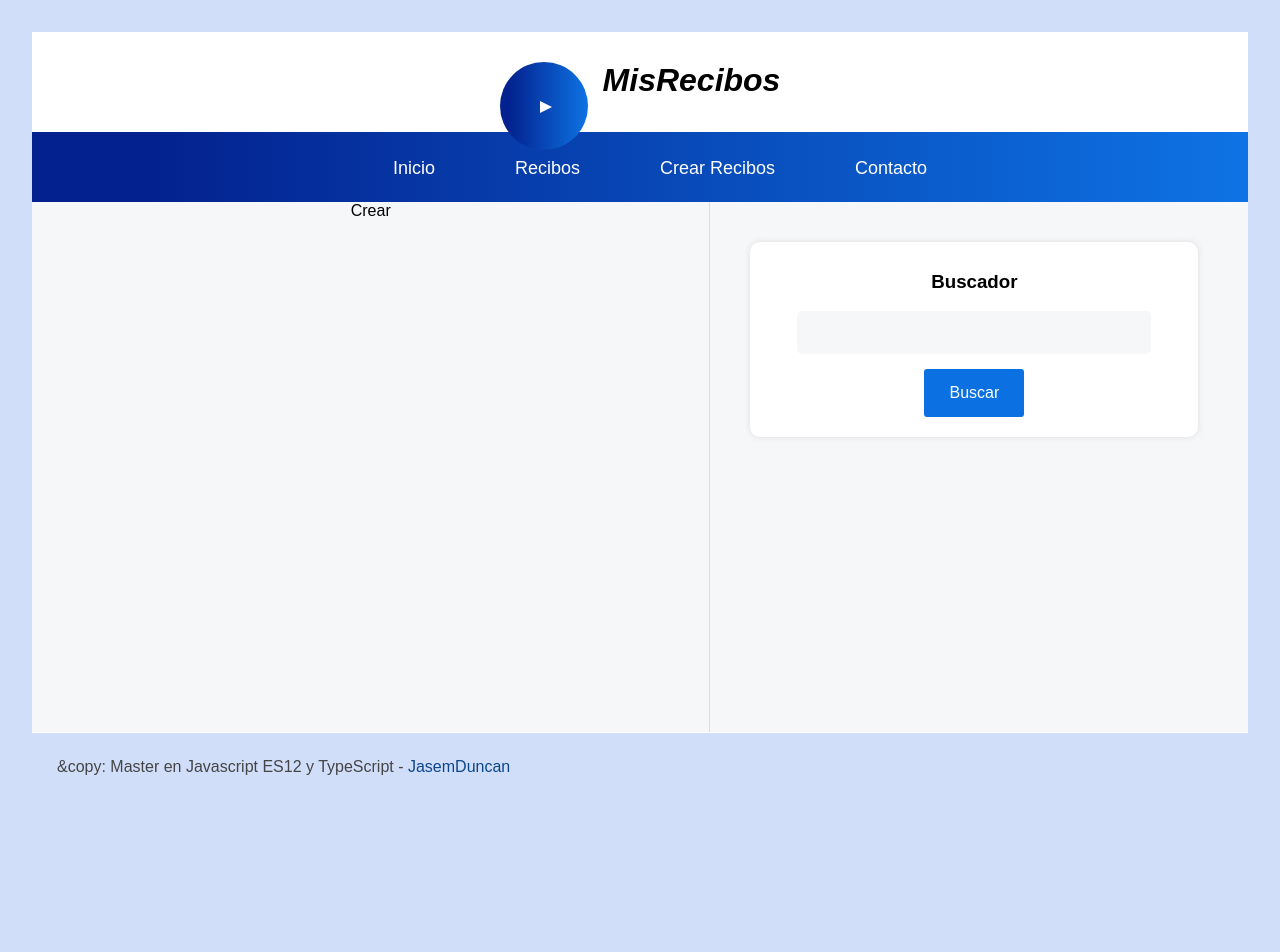
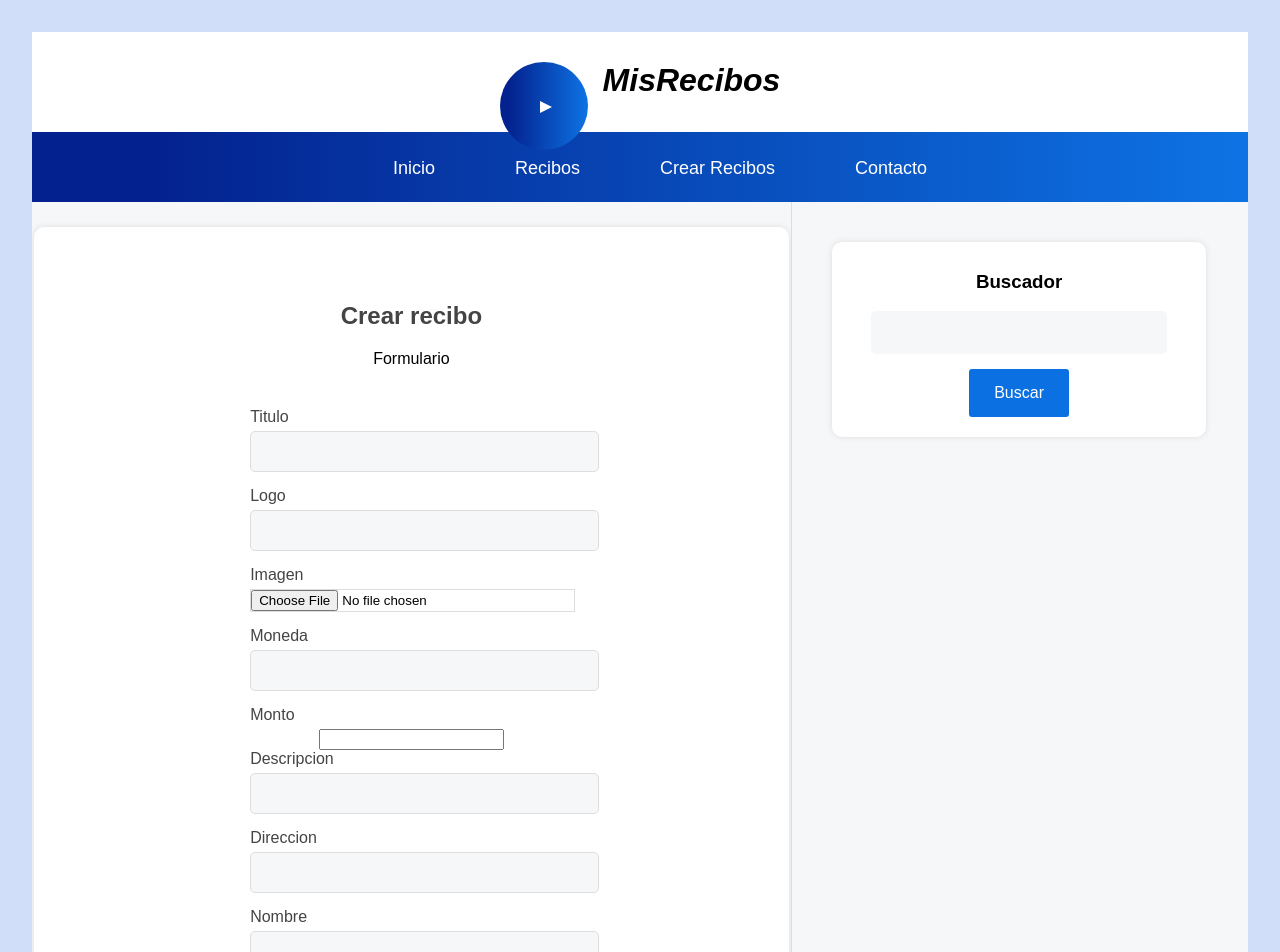
Before and after one commit to JasemDuncan/freelancer, a React (Vite) app in the folder freelancer-front-end/: page /crear-recibos in a window 1280 px wide. Shown: the top 952 px of the page. Before the commit the page ends 834 px from the top, so only its background shows below. Built offline with nearby package versions, Linux system fonts and the light colour scheme.

Commit message:
create receipt

```diff
--- a/freelancer-front-end/src/components/pages/Crear.jsx
+++ b/freelancer-front-end/src/components/pages/Crear.jsx
@@ -1,7 +1,113 @@
-import React from 'react'
+import React from 'react';
+import { useState } from 'react';
+import { useForm } from "../../hooks/useForm";
+import { Peticion } from '../../helpers/Peticion';
+import { Global } from '../../helpers/Global';
+
 
 export const Crear = () => {
+
+  const { formulario, enviado, cambiado } = useForm({});
+  const [resultado, setResultado] = useState("no_enviado");
+
+  const guardarRecibo = async (e) => {
+    e.preventDefault();
+
+    //Recoger datos formulario
+    let nuevoRecibo = formulario;
+
+    //Guardar Recibo en el backend
+    const { datos } = await Peticion(Global.url + "crear", "POST", nuevoRecibo);
+
+    if (datos.status === "success") {
+      setResultado("guardado");
+    } else {
+      setResultado("error");
+    }
+
+
+    //Subir la imagen
+    const fileInput = document.querySelector("#file");
+
+    if (datos.status === "success" && fileInput.files[0]) {
+      setResultado("guardado");
+
+      const formData = new FormData();
+      formData.append('file0', fileInput.files[0]);
+
+      const subida = await Peticion(Global.url + "subir-imagen/" + datos.recibo._id, "POST", formData, true);
+
+      if (subida.datos.status === "success") {
+        setResultado("guardado");
+      } else {
+        setResultado("error");
+      }
+    }
+  };
+
   return (
-    <div>Crear</div>
+    <div className='jumbo'>
+      <h1>Crear recibo</h1>
+      <p>Formulario </p>
+
+      <strong>{resultado == "guardado" ? "Recibo guardado con exito" : ""}</strong>
+      <strong>{resultado == "error" ? "Los datos proporcionados son incorrectos" : ""}</strong>
+      {/* Mostrar formulario */}
+      <form className='formulario' onSubmit={guardarRecibo}>
+
+        <div className='form-group'>
+          <label htmlFor="titulo">Titulo</label>
+          <input type="text" name="titulo" onChange={cambiado} />
+        </div>
+
+        <div className='form-group'>
+          <label htmlFor="logo">Logo</label>
+          <input type="text" name="logo" onChange={cambiado} />
+        </div>
+
+        <div className='form-group'>
+          <label htmlFor="file0">Imagen</label>
+          <input type="file" name="file0" id="file" onChange={cambiado} />
+        </div>
+
+        <div className='form-group'>
+          <label htmlFor="moneda">Moneda</label>
+          <input type="text" name="moneda" onChange={cambiado} />
+        </div>
+
+        <div className='form-group'>
+          <label htmlFor="monto">Monto</label>
+          <input type="number" name="monto" onChange={cambiado} />
+        </div>
+
+        <div className='form-group'>
+          <label htmlFor="descripcion">Descripcion</label>
+          <input type="text" name="descripcion" onChange={cambiado} />
+        </div>
+
+        <div className='form-group'>
+          <label htmlFor="direccion">Direccion</label>
+          <input type="text" name="direccion" onChange={cambiado} />
+        </div>
+
+        <div className='form-group'>
+          <label htmlFor="nombre">Nombre</label>
+          <input type="text" name="nombre" onChange={cambiado} />
+        </div>
+
+        <div className='form-group'>
+          <label htmlFor="tipoDocumento">tipodDocumento</label>
+          <input type="text" name="tipoDocumento" onChange={cambiado} />
+        </div>
+
+        <div className='form-group'>
+          <label htmlFor="numeroDocumento">NumeroDocumento</label>
+          <input type="text" name="numeroDocumento" onChange={cambiado} />
+        </div>
+
+        <input type="submit" value="Guardar" className="btn btn-success" />
+      </form>
+      {/* */}
+    </div>
   )
 }
--- /dev/null
+++ b/freelancer-front-end/src/components/pages/Listado.jsx
@@ -0,0 +1,25 @@
+import React from 'react'
+import {Global} from '../../helpers/Global';
+
+export const Listado = ({ recibos, setRecibos }) => {
+  return (
+    recibos.map(recibo => {
+      return (
+        <article key={recibo._id} className="recibo-item">
+          <div className='mascara'>
+            {recibo.logo != "default.png" && <img src={Global.url + "imagen/" +recibo.logo}/>}
+            {!recibo.logo == "default.png" && <img src="https://upload.wikimedia.org/wikipedia/commons/thumb/9/99/Unofficial_JavaScript_logo_2.svg/1280px-Unofficial_JavaScript_logo_2.svg.png" />}
+          </div>
+          <div className="datos">
+            <h3 className="title">{recibo.titulo}</h3>
+            <p className="description">jasemduncan.com</p>
+            <button className="edit">Editar</button>
+            <button className="delete" onClick={()=>{
+              eliminar(articulo)
+            }}>Borrar</button>
+          </div>
+        </article>
+      );
+    })
+  )
+}
--- a/freelancer-front-end/src/components/pages/Recibos.jsx
+++ b/freelancer-front-end/src/components/pages/Recibos.jsx
@@ -2,6 +2,7 @@ import React from 'react'
 import { useState, useEffect } from 'react'
 import { Peticion } from '../../helpers/Peticion';
 import { Global } from '../../helpers/Global';
+import { Listado } from './Listado';
 
 export const Recibos = () => {
 
@@ -26,32 +27,10 @@ export const Recibos = () => {
   return (
     <>
       {cargando ? "Cargando..." :
-        (
-          recibos.length >= 1 ?
-            (
-              recibos.map(recibo => {
-                return (
-                  <article key={recibo._id} className="recibo-item">
-                    <div className='mascara'>
-                      <img src="https://upload.wikimedia.org/wikipedia/commons/thumb/9/99/Unofficial_JavaScript_logo_2.svg/1280px-Unofficial_JavaScript_logo_2.svg.png" />
-                    </div>
-                    <div className="datos">
-                      <h3 className="title">{recibo.titulo}</h3>
-                      <p className="description">jasemduncan.com</p>
-                      <button className="edit">Editar</button>
-                      <button className="delete">Borrar</button>
-                    </div>
-                  </article>
-                );
-              })
-            )
-            :
-            (
-              <h1>No hay recibos</h1>
-            )
-        )
+        recibos.length >= 1 ?
+          <Listado recibos={recibos} setRecibos={setRecibos} />
+          : <h1>No hay recibos</h1>
       }
-
     </>
   )
 }
--- a/freelancer-front-end/src/helpers/Peticion.jsx
+++ b/freelancer-front-end/src/helpers/Peticion.jsx
@@ -1,4 +1,4 @@
-export const Peticion = async (url, metodo, datosGuardar = "") => {
+export const Peticion = async (url, metodo, datosGuardar = "", archivos = false) => {
 
     let cargando = true;
 
@@ -13,11 +13,20 @@ export const Peticion = async (url, metodo, datosGuardar = "") => {
     }
 
     if (metodo == "POST" || metodo == "PUT") {
-        opciones = {
-            method: metodo,
-            body: JSON.stringify(datosGuardar),
-            headers: {
-                "Content-Type": "application/json"
+
+        let body = JSON.stringify(datosGuardar);
+        if(archivos){
+            opciones = {
+                method: metodo,
+                body: datosGuardar
+            }
+        }else{
+            opciones = {
+                method: metodo,
+                body: JSON.stringify(datosGuardar),
+                headers: {
+                    "Content-Type": "application/json"
+                }
             }
         }
     }
--- a/freelancer-front-end/src/index.css
+++ b/freelancer-front-end/src/index.css
@@ -206,9 +206,8 @@ input[type="button"]{
   box-shadow: 0px 0px 6px #ddd;
 }
 
-.lateral input[type=text],
-.lateral input[type=text],
-.lateral textarea{
+ input[type=text],
+ textarea{
   display: block;
   margin: 0 auto;
   margin-top: 15px;
@@ -221,6 +220,35 @@ input[type="button"]{
   outline: 0;
   border-color: transparent;
 }
+
+.edit_form {
+  border-top: 1px solid #ddd;
+  margin-top: 10px;
+}
+
+.form-group{
+  width: 50%;
+  margin: 0 auto;
+}
+
+.form-group label{
+  display: block;
+  text-align: left;
+  color: #444;
+  margin-bottom: 5px;
+}
+
+
+.form-group input[type="text"],
+.form-group textarea,
+.form-group input[type="file"]{
+  border: 1px solid #ddd;
+  outline: 0;
+  width: 100%;
+  margin-top: 0;
+  margin-bottom: 15px;
+}
+
 
 /*Estilos para el pie de pagina*/
 .footer {
```
